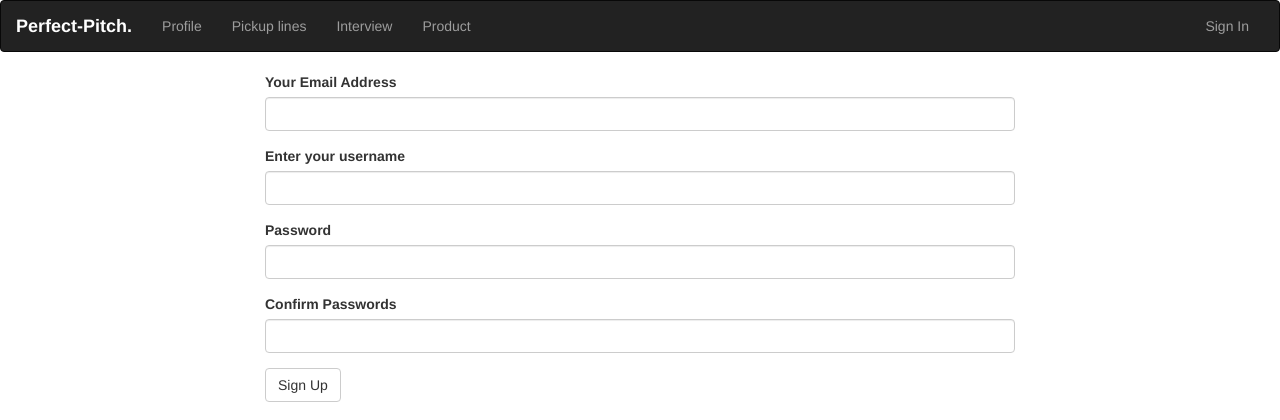
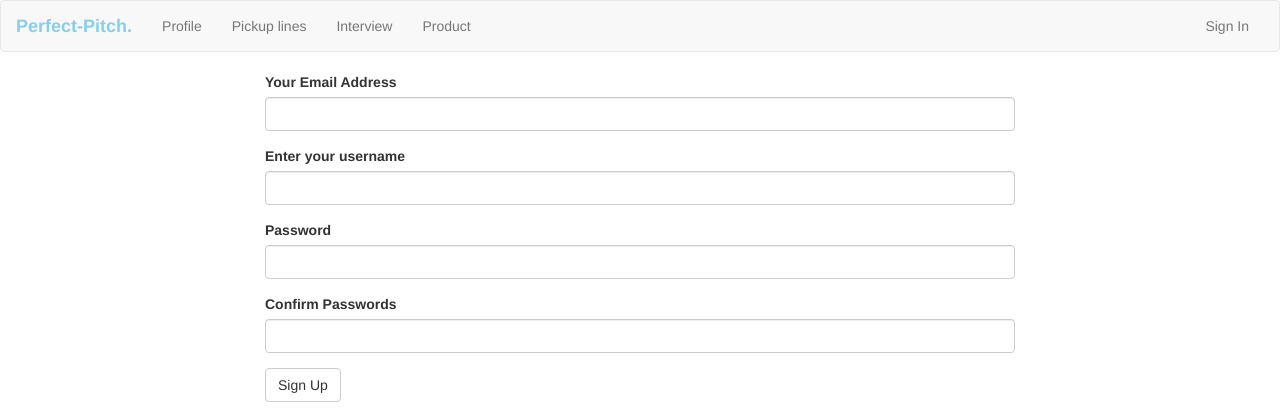
Before and after one commit to Jamesnduge/Perfect-Pitch, a Flask app: page /authenticate/register in a window 1280 px wide. Shown: the top 420 px of the page. Run offline with Flask 2, Linux system fonts and the light colour scheme; some libraries are stand-ins or nearby versions.

Commit message:
style the navbar

```diff
--- a/app/templates/navbar.html
+++ b/app/templates/navbar.html
@@ -1,4 +1,4 @@
-<div class="navbar navbar-inverse" role="navigation">
+<div class="navbar navbar-default" role="navigation">
    <div class="container-fluid">
       <div class="navbar-header">
          <button type="button" class="navbar-toggle" data-toggle="collapse" data-target=".navbar-collapse">
@@ -7,7 +7,7 @@
             <span class="icon-bar"></span>
             <span class="icon-bar"></span>
          </button>
-         <a style="color:white;" class="navbar-brand" href="/"><strong>Perfect-Pitch.</strong></a>
+         <a style="color:skyblue;" class="navbar-brand" href="/"><strong>Perfect-Pitch.</strong></a>
       </div>
       <div class="navbar-collapse collapse">
          <ul class="nav navbar-nav">
```
